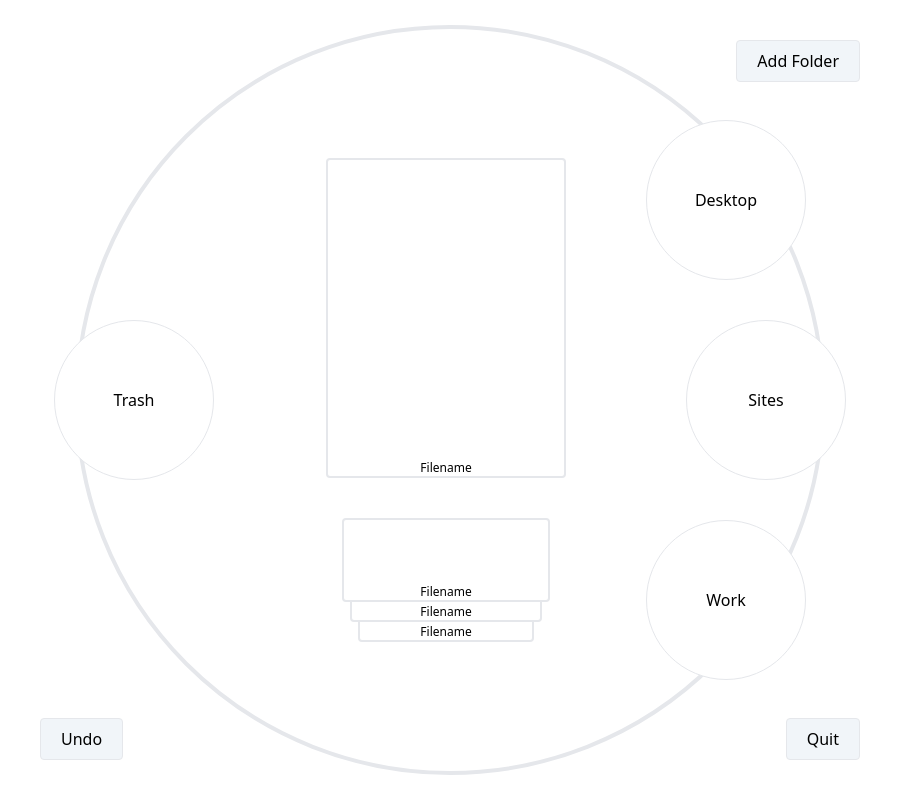
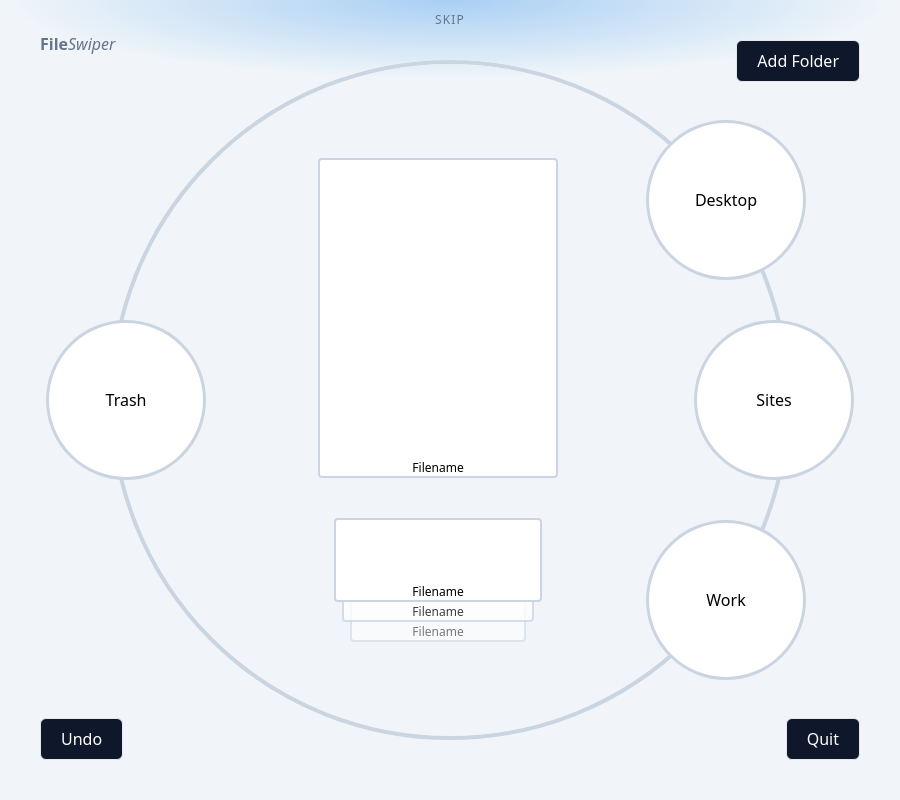
Before and after one commit to jamesdelaneyie/fileswiper, an Electron app: page index.html in a window 900 px wide. Drawn offline with Linux system fonts and the light colour scheme; no server answers.

Commit message:
added visual styles, skip file area, added dock icon, added logo, added new progress pic

```diff
--- a/forge.config.js
+++ b/forge.config.js
@@ -1,5 +1,7 @@
 module.exports = {
-  packagerConfig: {},
+  packagerConfig: {
+    icon: 'appstore' // no file extension required
+  },
   rebuildConfig: {},
   makers: [
     {
--- a/index.css
+++ b/index.css
@@ -12,8 +12,26 @@ body {
     top: 50%;
     left: 50%;
     transform: translate(-50%, -50%);
-    width: 750px;
-    height: 750px;
+    width: 680px;
+    height: 680px;
+}
+
+.border-3 {
+    border-width: 3px;
+}
+
+#files li span {
+  white-space: nowrap;
+  overflow: hidden;
+  text-overflow: ellipsis;
+}
+
+#skip {
+    /*background-image: linear-gradient(180deg, rgba(185, 219, 253, 1) 0%, rgba(241, 245, 249, 1) 100%);*/
+    background: -webkit-radial-gradient(top, 50% 100%, #a9cff4, #F1F6F9);
+    overflow: visible;
+    height: 80px;
+    mix-blend-mode: darken;
 }
 
 #current-file::before {
--- a/index.html
+++ b/index.html
@@ -6,43 +6,45 @@
     <meta http-equiv="Content-Security-Policy" content="script-src 'self' 'unsafe-inline';" />
     <link rel="stylesheet" href="./output.css">
 </head>
-<body>
-    <div class="absolute w-80vh h-80vw border-4 rounded-full translate-center z-0"></div>
+<body class="bg-slate-100">
+    <div class="logo absolute top-8 left-10 text-slate-500 font-bold">File<span class="italic font-medium">Swiper</span></div>
+    <div class="absolute w-80vh h-80vw border-4 border-slate-300 rounded-full translate-center z-0"></div>
+    <div id="skip" data-folder-location="skip" class="absolute top-0 left-0 w-full text-center block text-xs uppercase font-medium tracking-widest text-slate-500 pt-3 z-20">Skip</div>
     <div class="flex items-center justify-center h-screen z-10 relative">
-        <div data-folder-location="trash" class="location-1 bg-white mr-28 p-10 h-40 w-40 rounded-full border flex items-center justify-center">
+        <div data-folder-location="trash" class="location-1 bg-white border-3 border-slate-300 mr-28 p-10 h-40 w-40 rounded-full border flex items-center justify-center">
             Trash
         </div>
         <ul id="files" class="flex flex-col items-center">
-            <li id="current-file" draggable="true" class="w-60 h-80 p-10 border-2 rounded relative text-center hover:cursor-move">
+            <li id="current-file" draggable="true" class="bg-white border-slate-300 w-60 h-80 p-10 border-2 rounded relative text-center hover:cursor-move">
                 <span id="current-file-name" class="absolute bottom-0 w-full left-0 text-xs">Filename</span>
             </li>
-            <li class="next-file w-52 h-10 mt-10 border-2 -mb-16 bg-white p-10  rounded relative text-center z-30">
+            <li class="next-file w-52 h-10 mt-10 border-2 -mb-16 bg-white p-10 border-slate-300 rounded relative text-center z-30">
                 <span class="absolute bottom-0 w-full left-0 text-xs">Filename</span>
             </li>
-            <li class="next-file w-48 h-10 p-10 border-2 -mb-16 bg-white rounded relative text-center z-20">
+            <li class="next-file w-48 h-10 p-10 border-2 -mb-16 bg-white border-slate-300 rounded relative text-center z-20 opacity-75">
                 <span class="absolute bottom-0 w-full left-0 text-xs">Filename</span>
             </li>
-            <li class="next-file w-44 h-10 p-10 border-2 bg-white rounded relative text-center">
+            <li class="next-file w-44 h-10 p-10 border-2 bg-white border-slate-300 rounded relative text-center opacity-50">
                 <span class="absolute bottom-0 w-full left-0 text-xs">Filename</span>
             </li>
         </ul>
         <div id="locations" class="flex flex-col items-center justify-center ml-10">
-            <div data-folder-location="/Users/jamesdelaney/Desktop" class="location location-2 bg-white p-10 h-40 w-40 rounded-full border flex items-center justify-center">
+            <div data-folder-location="/Users/jamesdelaney/Desktop" class="location location-2 bg-white border-3 border-slate-300 p-10 h-40 w-40 rounded-full border flex items-center justify-center">
                 Desktop
             </div>
 
-            <div data-folder-location="/Users/jamesdelaney/Sites" class="location location-1 bg-white ml-20 mt-10 p-10 h-40 w-40 rounded-full border flex items-center justify-center">
+            <div data-folder-location="/Users/jamesdelaney/Sites" class="location location-1 bg-white border-3 border-slate-300  ml-24 mt-10 p-10 h-40 w-40 rounded-full border flex items-center justify-center">
                 Sites
             </div>
 
-            <div data-folder-location="/Users/jamesdelaney/Work" class="location location-2 bg-white mt-10 p-10 h-40 w-40 rounded-full border flex items-center justify-center">
+            <div data-folder-location="/Users/jamesdelaney/Work" class="location location-2 bg-white border-3 border-slate-300 mt-10 p-10 h-40 w-40 rounded-full border flex items-center justify-center">
                 Work
             </div>
         </div>
     </div>
-    <div id="add-folder" class="absolute top-10 right-10 py-2 px-5 bg-slate-100 rounded border z-50 hover:bg-slate-200 cursor-pointer">Add Folder</div>
-    <div id="undo" class="absolute bottom-10 left-10 py-2 px-5 bg-slate-100 rounded border z-50 hover:bg-slate-200 cursor-pointer">Undo</div>
-    <div id="quit" class="absolute bottom-10 right-10 py-2 px-5 bg-slate-100 rounded border z-50 hover:bg-slate-200 cursor-pointer">Quit</div>
+    <div id="add-folder" class="absolute top-10 right-10 py-2 px-5 bg-slate-900 text-white  rounded-md border z-50 hover:bg-slate-700 cursor-pointer">Add Folder</div>
+    <div id="undo" class="absolute bottom-10 left-10 py-2 px-5 bg-slate-900 text-white  rounded-md border z-50 hover:bg-slate-700 cursor-pointer">Undo</div>
+    <div id="quit" class="absolute bottom-10 right-10 py-2 px-5 bg-slate-900 text-white rounded-md border z-50 hover:bg-slate-700 cursor-pointer">Quit</div>
 
 </body>
 
--- a/main.js
+++ b/main.js
@@ -1,8 +1,10 @@
 "strict mode"
 
-const { app, BrowserWindow, ipcMain, dialog } = require('electron')
+const { app, BrowserWindow, ipcMain, dialog, Tray } = require('electron')
 const path = require('path')
 const fs = require('fs')
+
+
 
 let fileMoves = []
 
@@ -24,8 +26,8 @@ function moveFile(oldPath, newPath) {
 
 function createWindow () {
   const win = new BrowserWindow({
-    width: 800,
-    height: 600,
+    width: 900,
+    height: 780,
     webPreferences: {
       preload: path.join(__dirname, 'preload.js')
     }
@@ -64,7 +66,7 @@ function createWindow () {
 
 
   ipcMain.handle('hey-open-my-dialog-now', () => {
-        dialog.showOpenDialog({properties: ['openDirectory']}).then(result => {
+        dialog.showOpenDialog({properties: ['openDirectory', 'createDirectory']}).then(result => {
             let location = result.filePaths[0];
             win.webContents.send('folderLocation', location);
         }).catch(err => {
--- a/renderer.js
+++ b/renderer.js
@@ -5,6 +5,11 @@ let folderBeingChanged = null;
 const func = async () => {
 
 	let response = await window.versions.files();
+    //remove .DS_Store from the array
+    response = response.filter(item => item !== ".DS_Store");
+    //remove .localized from the array
+    response = response.filter(item => item !== ".localized");
+
 	let currentFileName = document.getElementById("current-file-name");
 	let firstFile = response[0];
 	currentFileName.innerText = firstFile;
@@ -24,7 +29,7 @@ const func = async () => {
         this.style.dropShadow = "none";
         this.style.cursor = "move";
         this.style.filter = "drop-shadow(0 0 0 #000000)";
-        console.log(this.style)
+        //console.log(this.style)
 	}
 
 	function handleDragEnd(e) {
@@ -39,6 +44,24 @@ const func = async () => {
         let dropTarget = document.elementFromPoint(e.clientX, e.clientY);
         let location = dropTarget.getAttribute("data-folder-location");
 
+
+        if(location === "skip") {
+            response.shift();
+
+            let currentFileName = document.getElementById("current-file-name");
+            let firstFile = response[0];
+            currentFileName.innerText = firstFile;
+
+            let nextItems = document.getElementsByClassName("next-file");
+            for (let i = 0; i < nextItems.length; i++) {
+                const nextItem = nextItems[i];
+                const nextItemSpan = nextItem.getElementsByTagName("span")[0];
+                nextItemSpan.innerText = response[i + 1];
+            }
+
+            return;
+
+        }
         if(location) {
             window.versions.fileDropped({filename: filename, location: location});
 
@@ -80,6 +103,11 @@ const func = async () => {
         window.versions.openDialog();
     })
 
+    let skipArea = document.getElementById("skip");
+    skipArea.addEventListener("dragover", (e) => {
+        e.preventDefault();
+    })
+
     let locations = document.getElementsByClassName("location");
     for (let i = 0; i < locations.length; i++) {
         const location = locations[i];
@@ -97,6 +125,9 @@ const func = async () => {
     }
 
     window.versions.folderLocation((event, location) => {
+        if(typeof location === "undefined") {
+            return;
+        }
         let locationText = location.split("/");
         locationText = locationText[locationText.length - 1];
         if (folderBeingChanged === null) {
```
Also changed, not shown: appstore.png (added), output.css, progress_gifs/fileswiper-progress-1.png (added), 2 other files.
